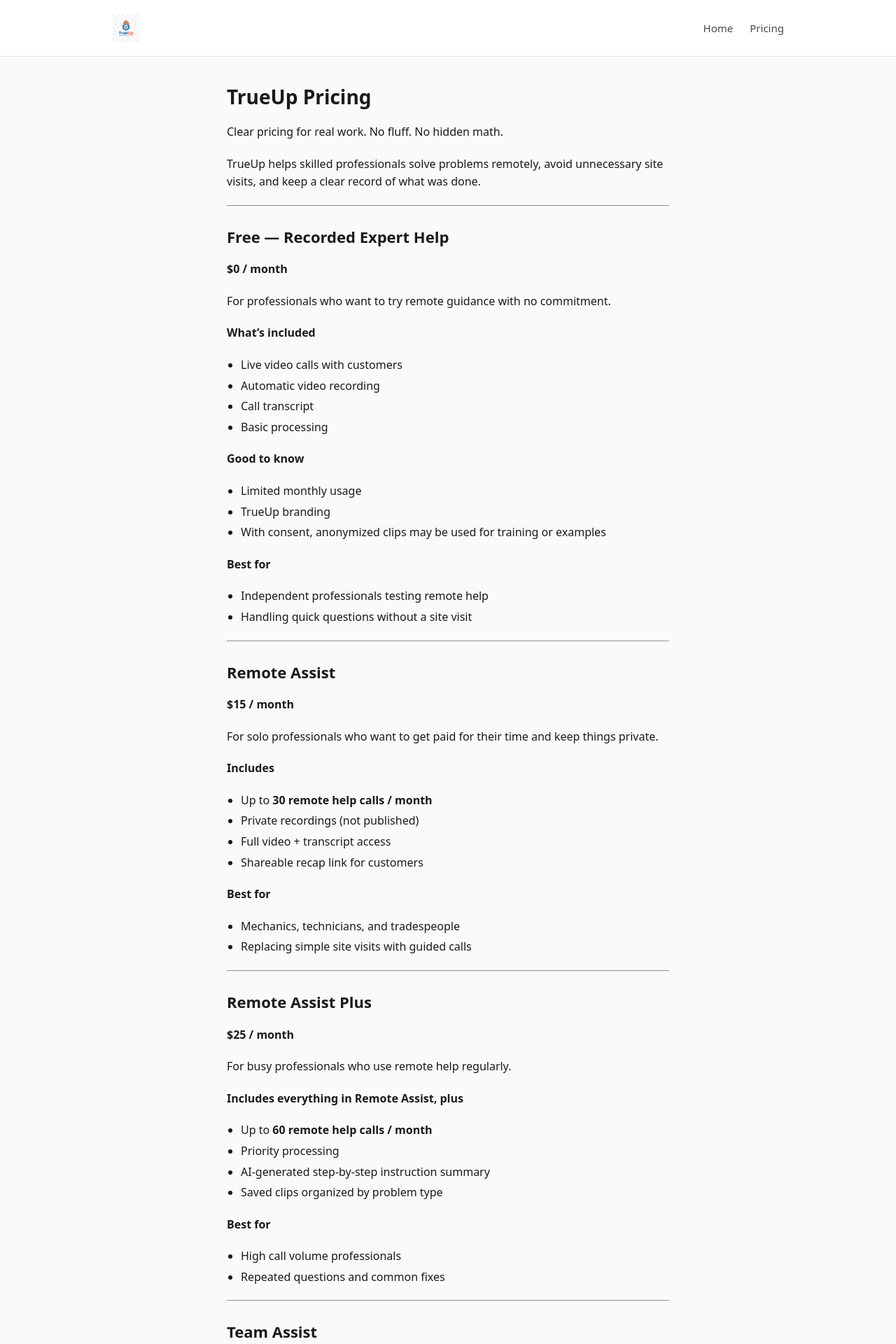
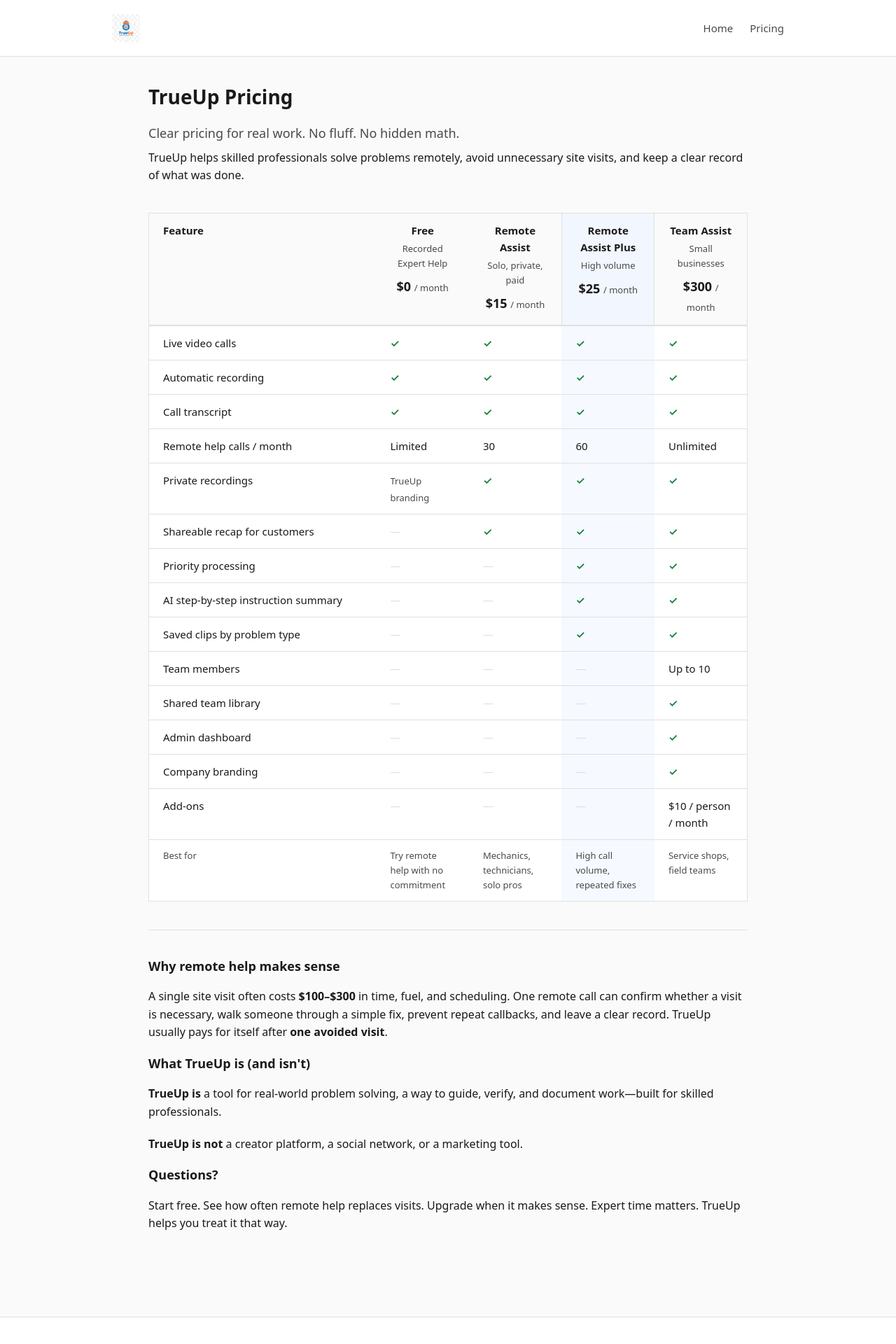
Before and after one commit to TrueUp-Pro/TrueUp_Website, a Jekyll site: the page built from pricing.html, in a window 1280 px wide. Shown: the top 1920 px of the page at 70% size. Built offline with Jekyll 4.4.1, drawn with Linux system fonts in a browser that asks for light colours; some of the changed text lies outside the part shown.

Commit message:
Updated the look

```diff
--- a/css/main.css
+++ b/css/main.css
@@ -131,50 +131,136 @@
   margin-bottom: calc(var(--space) * 2);
 }
 
-/* Pricing cards */
-.pricing-intro {
-  margin-bottom: calc(var(--space) * 2);
-  font-size: 1.0625rem;
+/* Pricing page — 4-column comparison */
+.pricing-page {
+  max-width: 56rem;
+  margin: 0 auto;
 }
 
-.plans {
-  display: grid;
-  gap: var(--space);
+.pricing-page .pricing-header {
   margin-bottom: calc(var(--space) * 2);
 }
 
-.plan {
+.pricing-page .pricing-tagline {
+  font-size: 1.125rem;
+  color: var(--color-text-muted);
+  margin-bottom: 0.5rem;
+}
+
+.pricing-table-wrap {
+  overflow-x: auto;
+  margin-bottom: calc(var(--space) * 2);
+  -webkit-overflow-scrolling: touch;
+}
+
+.pricing-comparison {
+  width: 100%;
+  min-width: 36rem;
+  border-collapse: collapse;
+  font-size: 0.9375rem;
   background: var(--color-surface);
   border: 1px solid var(--color-border);
   border-radius: var(--radius);
-  padding: var(--space);
 }
 
-.plan h3 {
+.pricing-comparison th,
+.pricing-comparison td {
+  padding: 0.75rem var(--space);
+  text-align: left;
+  border-bottom: 1px solid var(--color-border);
+  vertical-align: top;
+}
+
+.pricing-comparison th {
+  font-weight: 600;
+  background: var(--color-bg);
+}
+
+.pricing-comparison thead th {
+  border-bottom: 2px solid var(--color-border);
+}
+
+.pricing-comparison .feature-col {
+  width: 38%;
+  min-width: 10rem;
+  color: var(--color-text);
+}
+
+.pricing-comparison .plan-col {
+  width: 15.5%;
+  min-width: 6rem;
+  text-align: center;
+}
+
+.pricing-comparison .plan-col .plan-name {
+  display: block;
+  font-weight: 600;
   margin-bottom: 0.25rem;
 }
 
-.plan .price {
-  font-size: 1.25rem;
+.pricing-comparison .plan-col .plan-desc {
+  display: block;
+  font-size: 0.8125rem;
+  font-weight: 400;
+  color: var(--color-text-muted);
+  margin-bottom: 0.5rem;
+}
+
+.pricing-comparison .plan-col .plan-price {
+  font-size: 1.125rem;
   font-weight: 600;
-  margin-bottom: var(--space);
   color: var(--color-text);
 }
 
-.plan ul {
-  margin-bottom: var(--space);
-  font-size: 0.9375rem;
+.pricing-comparison .plan-col .per {
+  font-size: 0.8125rem;
+  font-weight: 400;
+  color: var(--color-text-muted);
 }
 
-.plan .note {
-  font-size: 0.875rem;
+.pricing-comparison .plan-featured {
+  background: rgba(37, 99, 235, 0.06);
+  border-left: 1px solid var(--color-border);
+  border-right: 1px solid var(--color-border);
+}
+
+.pricing-comparison tbody td:nth-child(4) {
+  background: rgba(37, 99, 235, 0.04);
+}
+
+.pricing-comparison td .cell-yes {
+  color: #15803d;
+  font-weight: 600;
+}
+
+.pricing-comparison td .cell-no {
   color: var(--color-text-muted);
+  font-size: 0.8125rem;
+}
+
+.pricing-comparison td .cell-dash {
+  color: var(--color-border);
+}
+
+.pricing-comparison .best-for-row td {
+  font-size: 0.8125rem;
+  color: var(--color-text-muted);
+  border-bottom: none;
+}
+
+.pricing-notes {
+  margin-top: calc(var(--space) * 2);
+  padding-top: calc(var(--space) * 2);
+  border-top: 1px solid var(--color-border);
+}
+
+.pricing-notes h2 {
+  font-size: 1.125rem;
   margin-top: var(--space);
 }
 
-.plan.featured {
-  border-color: var(--color-accent);
-  box-shadow: 0 0 0 1px var(--color-accent);
+.pricing-notes h2:first-child {
+  margin-top: 0;
 }
 
 /* CTA / block */
@@ -211,13 +297,7 @@
 }
 
 @media (min-width: 48rem) {
-  .plans {
-    grid-template-columns: repeat(2, 1fr);
+  .main:has(.pricing-page) {
+    max-width: 56rem;
   }
 }
-
-@media (min-width: 64rem) {
-  .plans {
-    grid-template-columns: repeat(4, 1fr);
-  }
-}
--- /dev/null
+++ b/pricing.html
@@ -0,0 +1,162 @@
+---
+layout: default
+title: Pricing
+description: "Clear pricing for real work. No fluff. No hidden math."
+---
+
+<div class="pricing-page">
+  <header class="pricing-header">
+    <h1>TrueUp Pricing</h1>
+    <p class="pricing-tagline">Clear pricing for real work. No fluff. No hidden math.</p>
+    <p>TrueUp helps skilled professionals solve problems remotely, avoid unnecessary site visits, and keep a clear record of what was done.</p>
+  </header>
+
+  <div class="pricing-table-wrap">
+    <table class="pricing-comparison" role="grid" aria-label="Plan comparison">
+      <thead>
+        <tr>
+          <th scope="col" class="feature-col">Feature</th>
+          <th scope="col" class="plan-col">
+            <span class="plan-name">Free</span>
+            <span class="plan-desc">Recorded Expert Help</span>
+            <span class="plan-price">$0 <span class="per">/ month</span></span>
+          </th>
+          <th scope="col" class="plan-col">
+            <span class="plan-name">Remote Assist</span>
+            <span class="plan-desc">Solo, private, paid</span>
+            <span class="plan-price">$15 <span class="per">/ month</span></span>
+          </th>
+          <th scope="col" class="plan-col plan-featured">
+            <span class="plan-name">Remote Assist Plus</span>
+            <span class="plan-desc">High volume</span>
+            <span class="plan-price">$25 <span class="per">/ month</span></span>
+          </th>
+          <th scope="col" class="plan-col">
+            <span class="plan-name">Team Assist</span>
+            <span class="plan-desc">Small businesses</span>
+            <span class="plan-price">$300 <span class="per">/ month</span></span>
+          </th>
+        </tr>
+      </thead>
+      <tbody>
+        <tr>
+          <td class="feature-col">Live video calls</td>
+          <td><span class="cell-yes">✓</span></td>
+          <td><span class="cell-yes">✓</span></td>
+          <td><span class="cell-yes">✓</span></td>
+          <td><span class="cell-yes">✓</span></td>
+        </tr>
+        <tr>
+          <td class="feature-col">Automatic recording</td>
+          <td><span class="cell-yes">✓</span></td>
+          <td><span class="cell-yes">✓</span></td>
+          <td><span class="cell-yes">✓</span></td>
+          <td><span class="cell-yes">✓</span></td>
+        </tr>
+        <tr>
+          <td class="feature-col">Call transcript</td>
+          <td><span class="cell-yes">✓</span></td>
+          <td><span class="cell-yes">✓</span></td>
+          <td><span class="cell-yes">✓</span></td>
+          <td><span class="cell-yes">✓</span></td>
+        </tr>
+        <tr>
+          <td class="feature-col">Remote help calls / month</td>
+          <td>Limited</td>
+          <td>30</td>
+          <td>60</td>
+          <td>Unlimited</td>
+        </tr>
+        <tr>
+          <td class="feature-col">Private recordings</td>
+          <td><span class="cell-no">TrueUp branding</span></td>
+          <td><span class="cell-yes">✓</span></td>
+          <td><span class="cell-yes">✓</span></td>
+          <td><span class="cell-yes">✓</span></td>
+        </tr>
+        <tr>
+          <td class="feature-col">Shareable recap for customers</td>
+          <td><span class="cell-dash">—</span></td>
+          <td><span class="cell-yes">✓</span></td>
+          <td><span class="cell-yes">✓</span></td>
+          <td><span class="cell-yes">✓</span></td>
+        </tr>
+        <tr>
+          <td class="feature-col">Priority processing</td>
+          <td><span class="cell-dash">—</span></td>
+          <td><span class="cell-dash">—</span></td>
+          <td><span class="cell-yes">✓</span></td>
+          <td><span class="cell-yes">✓</span></td>
+        </tr>
+        <tr>
+          <td class="feature-col">AI step-by-step instruction summary</td>
+          <td><span class="cell-dash">—</span></td>
+          <td><span class="cell-dash">—</span></td>
+          <td><span class="cell-yes">✓</span></td>
+          <td><span class="cell-yes">✓</span></td>
+        </tr>
+        <tr>
+          <td class="feature-col">Saved clips by problem type</td>
+          <td><span class="cell-dash">—</span></td>
+          <td><span class="cell-dash">—</span></td>
+          <td><span class="cell-yes">✓</span></td>
+          <td><span class="cell-yes">✓</span></td>
+        </tr>
+        <tr>
+          <td class="feature-col">Team members</td>
+          <td><span class="cell-dash">—</span></td>
+          <td><span class="cell-dash">—</span></td>
+          <td><span class="cell-dash">—</span></td>
+          <td>Up to 10</td>
+        </tr>
+        <tr>
+          <td class="feature-col">Shared team library</td>
+          <td><span class="cell-dash">—</span></td>
+          <td><span class="cell-dash">—</span></td>
+          <td><span class="cell-dash">—</span></td>
+          <td><span class="cell-yes">✓</span></td>
+        </tr>
+        <tr>
+          <td class="feature-col">Admin dashboard</td>
+          <td><span class="cell-dash">—</span></td>
+          <td><span class="cell-dash">—</span></td>
+          <td><span class="cell-dash">—</span></td>
+          <td><span class="cell-yes">✓</span></td>
+        </tr>
+        <tr>
+          <td class="feature-col">Company branding</td>
+          <td><span class="cell-dash">—</span></td>
+          <td><span class="cell-dash">—</span></td>
+          <td><span class="cell-dash">—</span></td>
+          <td><span class="cell-yes">✓</span></td>
+        </tr>
+        <tr>
+          <td class="feature-col">Add-ons</td>
+          <td><span class="cell-dash">—</span></td>
+          <td><span class="cell-dash">—</span></td>
+          <td><span class="cell-dash">—</span></td>
+          <td>$10 / person / month</td>
+        </tr>
+        <tr class="best-for-row">
+          <td class="feature-col">Best for</td>
+          <td>Try remote help with no commitment</td>
+          <td>Mechanics, technicians, solo pros</td>
+          <td>High call volume, repeated fixes</td>
+          <td>Service shops, field teams</td>
+        </tr>
+      </tbody>
+    </table>
+  </div>
+
+  <section class="pricing-notes">
+    <h2>Why remote help makes sense</h2>
+    <p>A single site visit often costs <strong>$100–$300</strong> in time, fuel, and scheduling. One remote call can confirm whether a visit is necessary, walk someone through a simple fix, prevent repeat callbacks, and leave a clear record. TrueUp usually pays for itself after <strong>one avoided visit</strong>.</p>
+
+    <h2>What TrueUp is (and isn't)</h2>
+    <p><strong>TrueUp is</strong> a tool for real-world problem solving, a way to guide, verify, and document work—built for skilled professionals.</p>
+    <p><strong>TrueUp is not</strong> a creator platform, a social network, or a marketing tool.</p>
+
+    <h2>Questions?</h2>
+    <p>Start free. See how often remote help replaces visits. Upgrade when it makes sense. Expert time matters. TrueUp helps you treat it that way.</p>
+  </section>
+</div>
--- a/pricing.md
+++ /dev/null
@@ -1,128 +0,0 @@
----
-layout: default
-title: Pricing
-description: "Clear pricing for real work. No fluff. No hidden math."
----
-
-# TrueUp Pricing
-
-Clear pricing for real work. No fluff. No hidden math.
-
-TrueUp helps skilled professionals solve problems remotely, avoid unnecessary site visits, and keep a clear record of what was done.
-
----
-
-## Free — Recorded Expert Help
-**$0 / month**
-
-For professionals who want to try remote guidance with no commitment.
-
-**What's included**
-- Live video calls with customers
-- Automatic video recording
-- Call transcript
-- Basic processing
-
-**Good to know**
-- Limited monthly usage
-- TrueUp branding
-- With consent, anonymized clips may be used for training or examples
-
-**Best for**
-- Independent professionals testing remote help
-- Handling quick questions without a site visit
-
----
-
-## Remote Assist
-**$15 / month**
-
-For solo professionals who want to get paid for their time and keep things private.
-
-**Includes**
-- Up to **30 remote help calls / month**
-- Private recordings (not published)
-- Full video + transcript access
-- Shareable recap link for customers
-
-**Best for**
-- Mechanics, technicians, and tradespeople
-- Replacing simple site visits with guided calls
-
----
-
-## Remote Assist Plus
-**$25 / month**
-
-For busy professionals who use remote help regularly.
-
-**Includes everything in Remote Assist, plus**
-- Up to **60 remote help calls / month**
-- Priority processing
-- AI-generated step-by-step instruction summary
-- Saved clips organized by problem type
-
-**Best for**
-- High call volume professionals
-- Repeated questions and common fixes
-
----
-
-## Team Assist
-**$300 / month**
-
-For small businesses and service teams.
-
-**Includes**
-- Up to **10 team members**
-- Unlimited remote help calls
-- Shared team library of recordings and instructions
-- Admin dashboard
-- Company branding
-
-**Add-ons**
-- Additional team members: **$10 / person / month**
-
-**Best for**
-- Service shops
-- Field service businesses
-- Teams that want consistent, documented instructions
-
----
-
-## Why remote help makes sense
-
-A single site visit often costs **$100–$300** in time, fuel, and scheduling.
-
-One remote call can:
-- Confirm whether a visit is necessary
-- Walk someone through a simple fix
-- Prevent repeat callbacks
-- Leave a clear record of instructions
-
-TrueUp usually pays for itself after **one avoided visit**.
-
----
-
-## What TrueUp is (and isn't)
-
-**TrueUp is**
-- A tool for real-world problem solving
-- A way to guide, verify, and document work
-- Built for skilled professionals
-
-**TrueUp is not**
-- A creator platform
-- A social network
-- A marketing tool
-
----
-
-## Questions?
-
-If you're not sure which plan fits your work:
-- Start free
-- See how often remote help replaces visits
-- Upgrade when it makes sense
-
-Expert time matters. TrueUp helps you treat it that way.
```
